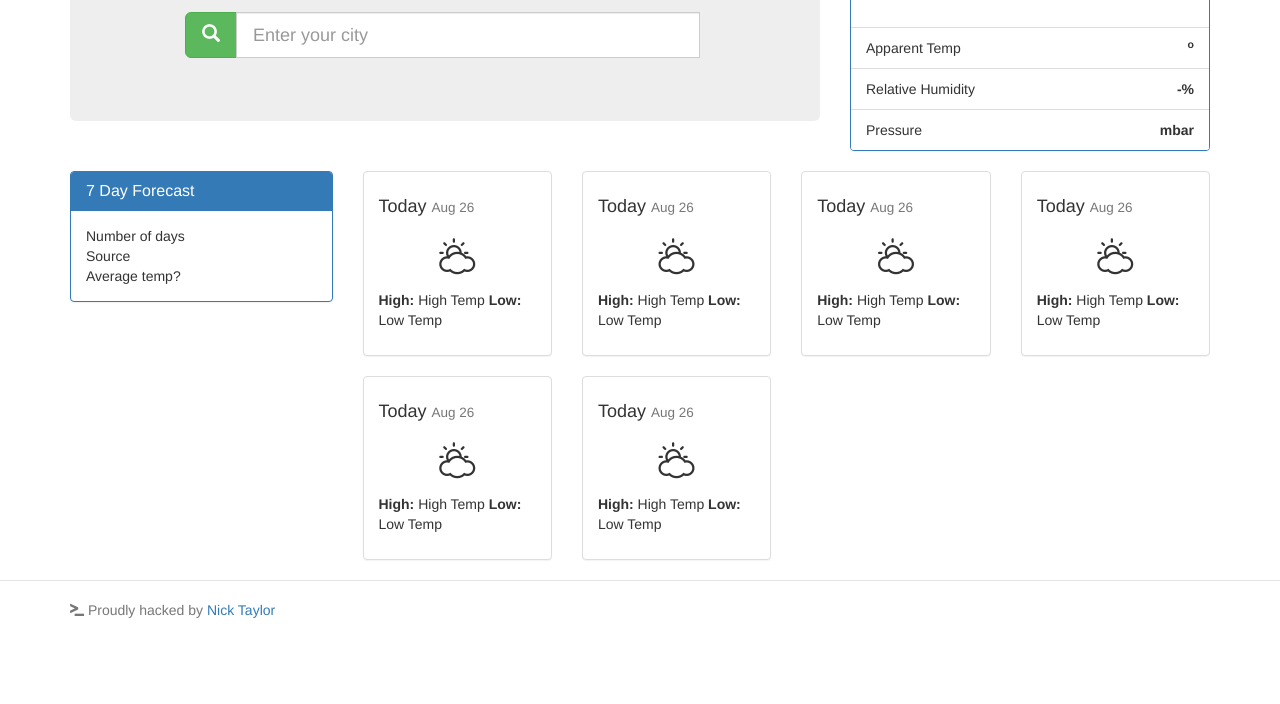
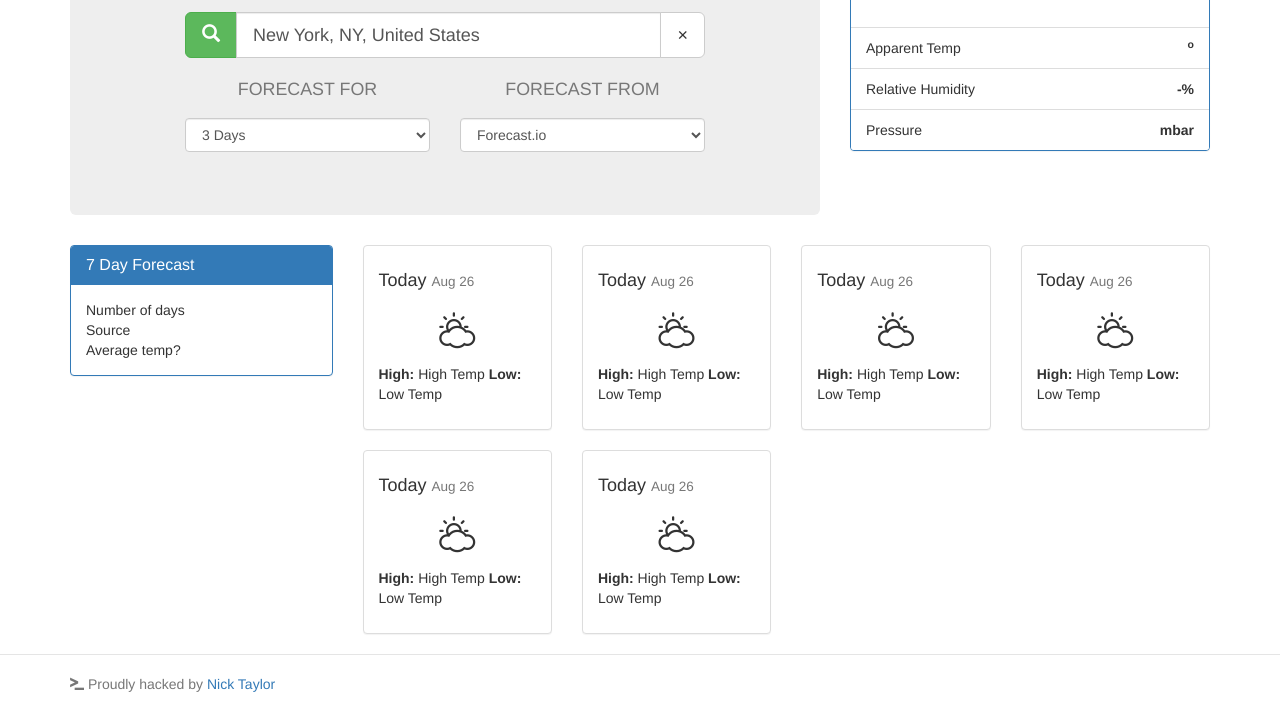
Before and after one commit to taylorn16/weather-fore-you, a website: page app/index.html in a window 1280 px wide. Shown: the part 341-1045 px from the top of the page. Before the commit the page ends 971 px from the top, so only its background shows below. Drawn offline with nearby package versions, Linux system fonts and the light colour scheme; some packages are replaced by stand-ins of ours; files that its build step writes are made by us from their sources; no server answers.

Commit message:
Wireframe forecast options

```diff
--- a/app/scripts/controllers/main.js
+++ b/app/scripts/controllers/main.js
@@ -13,11 +13,7 @@ angular.module('weatherForeYouApp')
   function (forecastService, $log, cityService, config, weatherCodeService, $scope) {
     var vm = this;
 
-    // Set up search models...
-    vm.searchQuery = '';
-    vm.searchResults = [];
-
-    // ...and update the search results each time the search input is changed
+    // Update the search results each time the search input is changed
     vm.updateSearchResults = function() {
       if (vm.searchQuery) {
         cityService.getSearchResultsFor(vm.searchQuery)
@@ -25,6 +21,12 @@ angular.module('weatherForeYouApp')
             vm.searchResults = results;
         });
       }
+    };
+
+    // Function happens when a user clears their query to start over
+    vm.clearSearch = function() {
+      vm.searchQuery = '';
+      vm.searchResults = [];
     };
 
     // Function happens when a user clicks a search result from the city search api
@@ -40,6 +42,10 @@ angular.module('weatherForeYouApp')
         vm.forecastParams.longitude = location.longitude;
       });
     }; // updateCurrentWeatherByResult()
+
+    // Initialize search results and query
+    vm.clearSearch();
+    vm.searchQuery = 'New York, NY, United States';
 
     // Initially apply 'fake' defaults to the view to avoid blank spaces...
     vm.cityName = config.cityDefaults.name;
--- a/app/views/current-weather.html
+++ b/app/views/current-weather.html
@@ -1,6 +1,6 @@
 <div class="panel panel-primary">
   <div class="panel-body">
-    <span class="text-uppercase text-muted">Current Weather</span>
+    <span class="text-uppercase text-muted">Weather Right Now</span>
     <h4><strong>{{ vm.cityName }}</strong></h4>
 
     <div class="row">
--- a/app/views/main.html
+++ b/app/views/main.html
@@ -2,7 +2,7 @@
   <div class="col-md-8">
     <div class="jumbotron">
       <h1 class="meteocon" data-icon="H"></h1>
-      <h2>Weather Fore You</h2>
+      <h2>Weather "Fore" You</h2>
       <p>Hot 'n' fresh weather forecasts served up daily.</p>
 
       <div class="row" ng-include="'views/search-field.html'"></div>
--- a/app/views/search-field.html
+++ b/app/views/search-field.html
@@ -13,15 +13,42 @@
           ng-model="vm.searchQuery"
           ng-change="vm.updateSearchResults()">
         <div class="input-group-btn">
-          <button class="btn btn-default" ng-show="vm.searchQuery" ng-click="">&times;</button>
+          <button class="btn btn-default" ng-show="vm.searchQuery" ng-click="vm.clearSearch()">&times;</button>
         </div>
       </div>
+    </div><!--.form-group-->
+
+    <div class="form-group">
+      <div class="row">
+        <div class="col-xs-6 text-center text-muted text-uppercase">
+          <p><small>Forecast for</small></p>
+        </div>
+        <div class="col-xs-6 text-center text-muted text-uppercase">
+          <p><small>Forecast from</small></p>
+        </div>
+
+        <div class="col-xs-6">
+          <select class="form-control">
+            <option value="3">3 Days</option>
+            <option value="3">5 Days</option>
+            <option value="3">7 Days</option>
+          </select>
+        </div>
+        <div class="col-xs-6">
+          <select class="form-control">
+            <option value="FORECAST_IO">Forecast.io</option>
+            <option value="WORLD_WEATHER">World Weather</option>
+          </select>
+        </div>
+      </div>
+    </div>
+  </div><!--.push-10-col-->
 
 
-      <ul>
-        <li ng-repeat="result in vm.searchResults">
-          <a ng-click="vm.updateCurrentWeatherByResult(result)">{{ result.name }}</a>
-        </li>
-      </ul>
-  </div>
 </form><!--.form-->
+
+<ul>
+  <li ng-repeat="result in vm.searchResults">
+    <a ng-click="vm.updateCurrentWeatherByResult(result)">{{ result.name }}</a>
+  </li>
+</ul>
```
